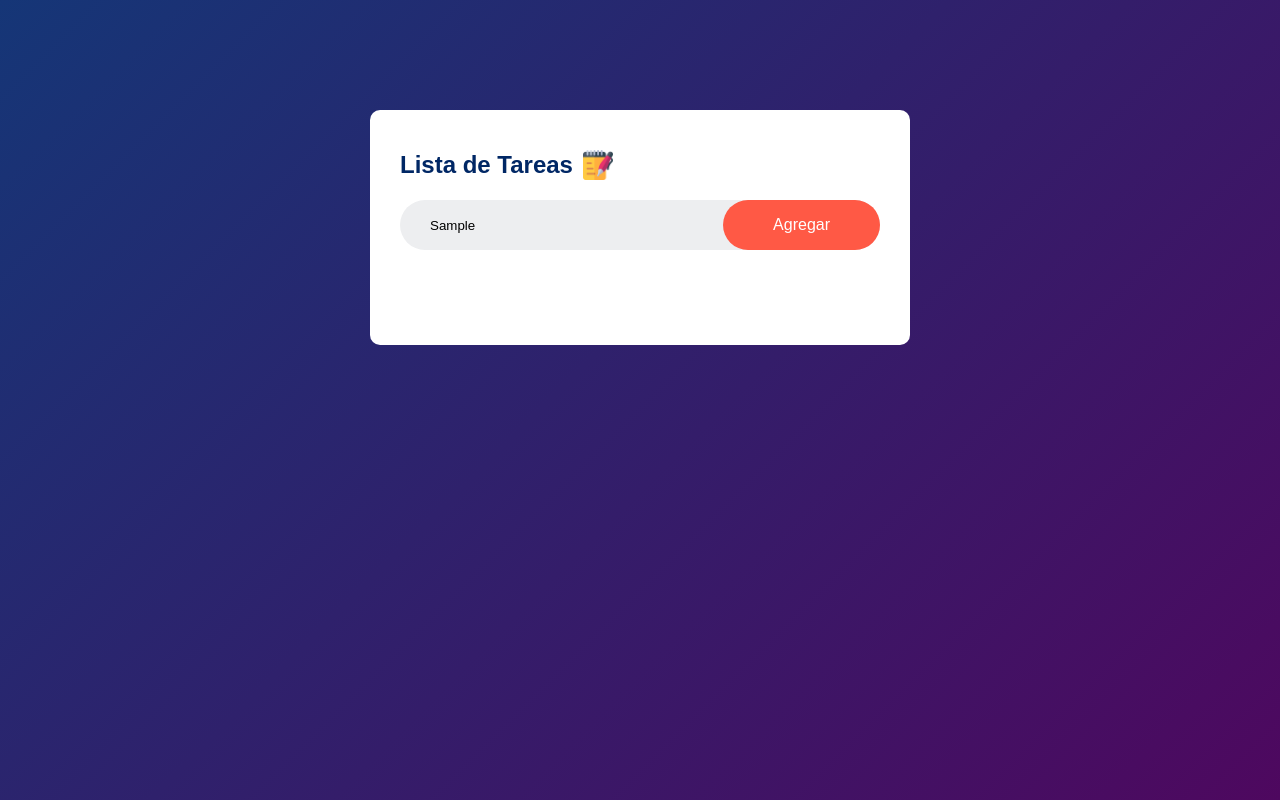
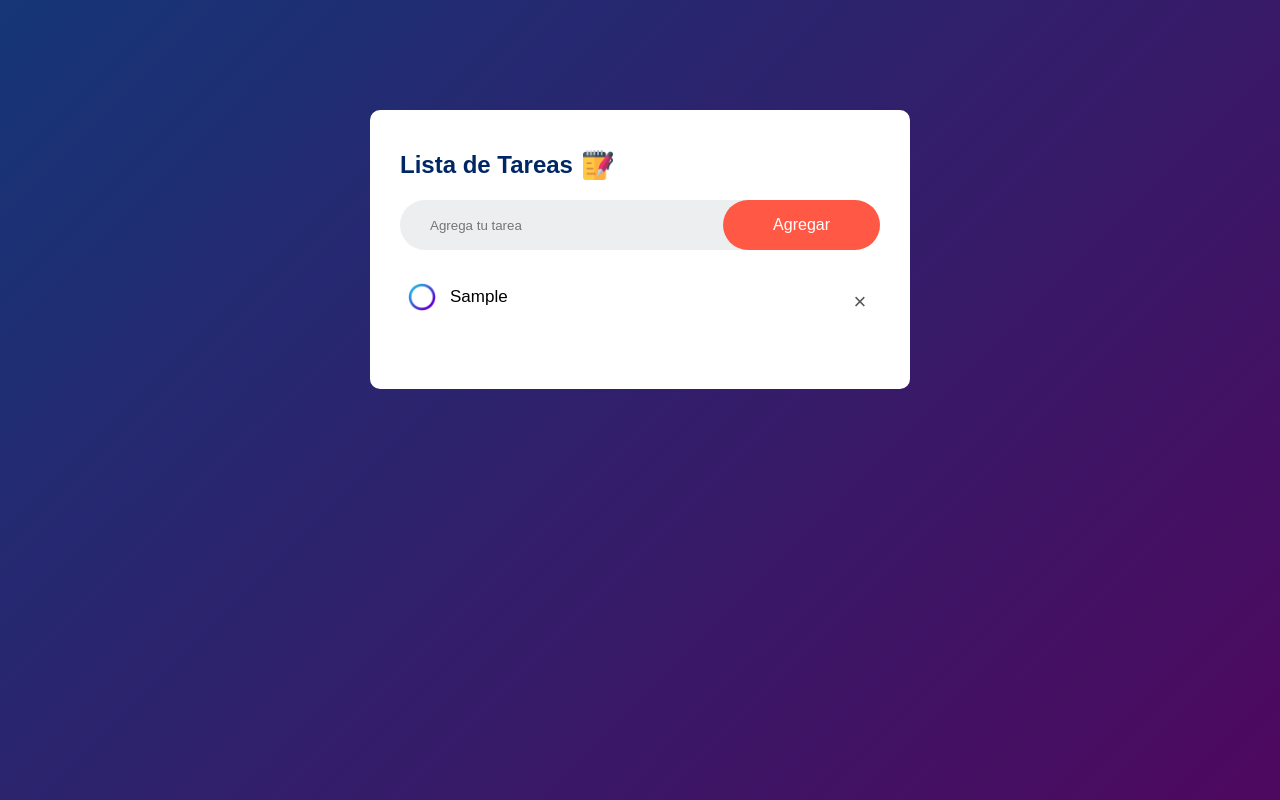
Before and after one commit to WalterNickSuelArroyo/TaskApp, a plain HTML site: page index.html in a window 1280 px wide. Both pictures are taken after typing "Sample" into the empty fields and a click on the button "Agregar". Drawn offline with Linux system fonts and the light colour scheme.

Commit message:
Finalizando js

```diff
--- a/index.html
+++ b/index.html
@@ -14,7 +14,7 @@
             <h2>Lista de Tareas <img src="images/notes.png"></h2>
             <div class="row">
                 <input type="text" id="input-box" placeholder="Agrega tu tarea">
-                <button>Agregar</button>
+                <button onclick="addTask()">Agregar</button>
             </div>
             <ul id="list-container">
                 <!-- <li class="checked">Tarea 1</li>
@@ -25,5 +25,5 @@
 
     </div>
 </body>
-
+<script src="script.js"></script>
 </html>
--- a/script.js
+++ b/script.js
@@ -0,0 +1,36 @@
+const inputBox = document.getElementById('input-box');
+const listContainer = document.getElementById('list-container');
+
+function addTask() {
+    if (inputBox.value === '') {
+        alert("Debes escribir algo")
+    } else {
+        let li = document.createElement("li");
+        li.innerHTML =inputBox.value;
+        listContainer.appendChild(li);
+        let span = document.createElement("span");
+        span.innerHTML = "\u00d7";
+        li.appendChild(span);
+    }
+    inputBox.value = "";
+    saveData();
+}
+
+listContainer.addEventListener("click", function(e) {
+    if (e.target.tagName === "LI") {
+        e.target.classList.toggle("checked");
+        saveData();
+    } else if (e.target.tagName === "SPAN") {
+        e.target.parentElement.remove();
+        saveData();
+    }
+}, false);
+
+function saveData() {
+    localStorage.setItem("data", listContainer.innerHTML);
+}
+
+function showTask() {
+    listContainer.innerHTML = localStorage.getItem("data");
+}
+showTask();
--- a/style.css
+++ b/style.css
@@ -91,3 +91,18 @@ ul li.checked {
 ul li.checked::before {
     background-image: url(images/checked.png);
 }
+ul li span {
+    position: absolute;
+    right: 0;
+    top: 7px;
+    width: 40px;
+    height: 40px;
+    font-size: 22px;
+    color: #555;
+    line-height: 40px;
+    text-align: center;
+    border-radius: 50%;
+}
+ul li span:hover {
+    background: #edeef0;
+}
```
